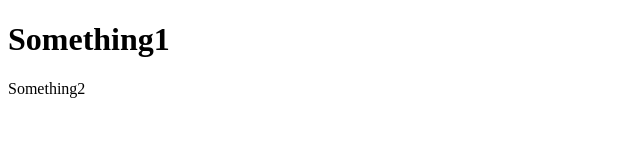
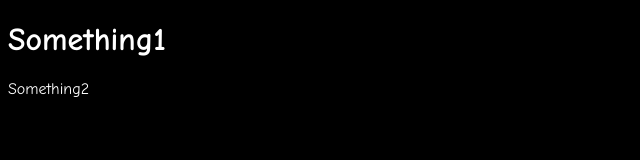
Before and after one commit to zepthical/me, a plain HTML site: page index.html in a window 1280 px wide. Shown: the whole page, without its empty margins (0-640 px from the left). Drawn offline with Linux system fonts and the light colour scheme.

Commit message:
Update index.html

```diff
--- a/index.html
+++ b/index.html
@@ -2,6 +2,13 @@
 <html>
 <head>
   <title>Something</title>
+  <style>
+    body {
+      background-color: black;
+      color: white;
+      font-family: Comic Sans MS;
+    }
+  </style>
 </head>
 <body>
   <h1>Something1</h1>
```
